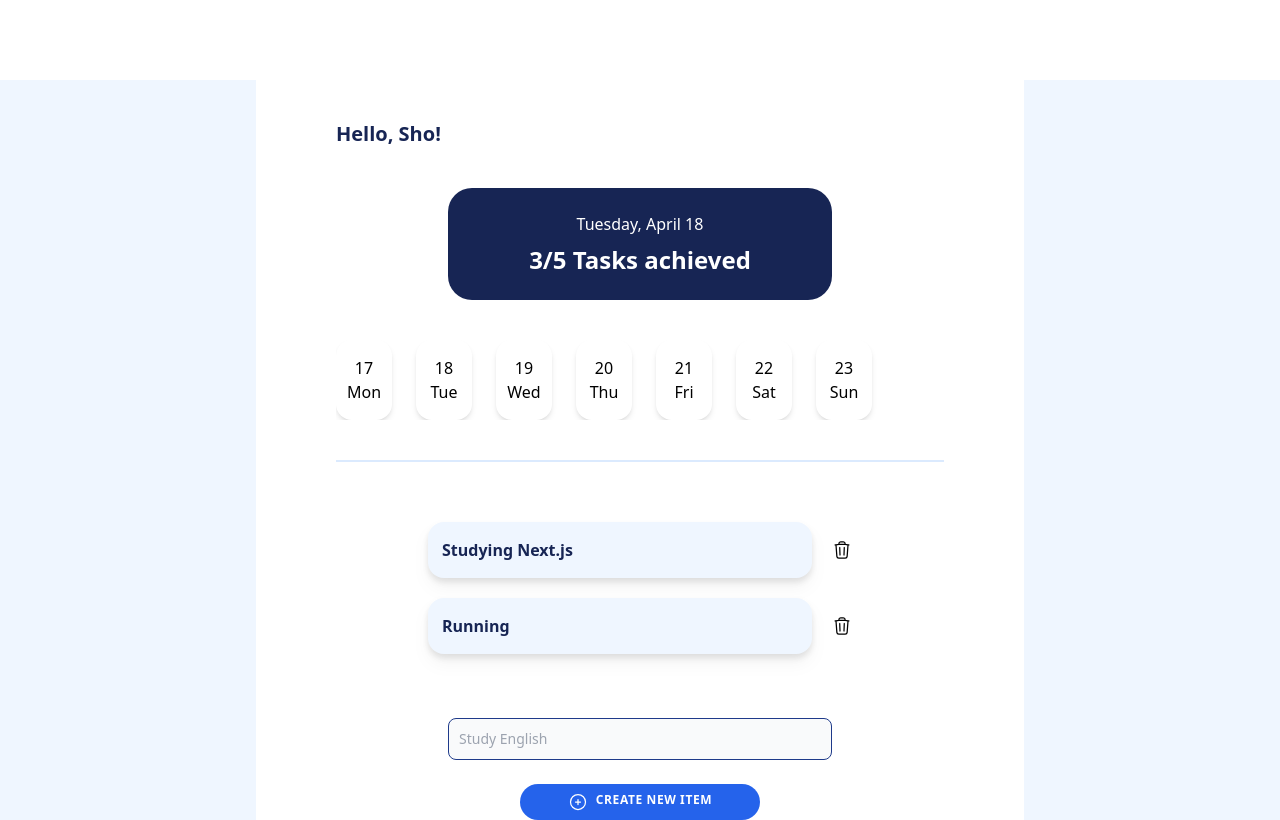
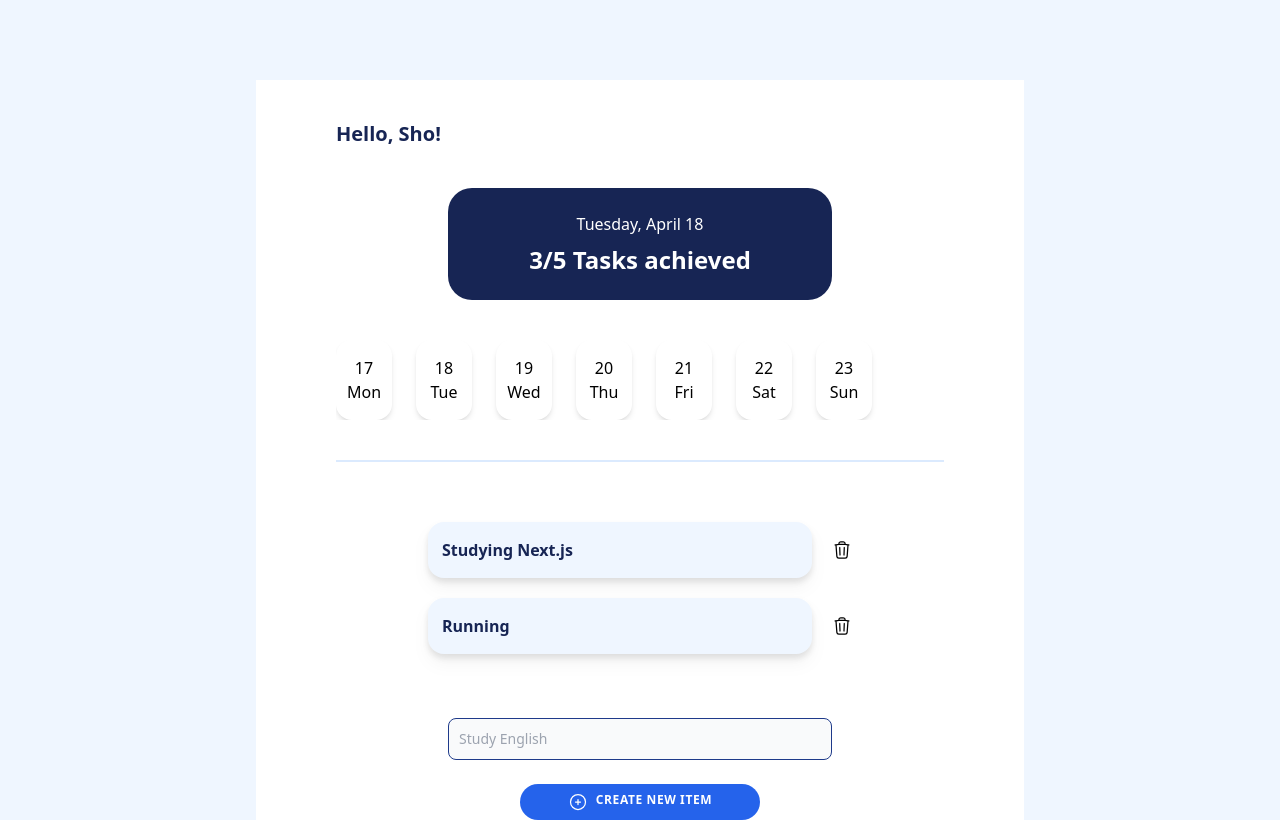
Before and after one commit to mikuweb/Feel_Your_Achievement, a Next.js app: page / in a window 1280 px wide. Built offline with nearby package versions, Linux system fonts and the light colour scheme.

Commit message:
fix style

```diff
--- a/pages/index.tsx
+++ b/pages/index.tsx
@@ -14,7 +14,7 @@ export default function Home() {
         ></meta>
       </Head>
 
-      <div className="bg-blue-50">
+      <div className="bg-blue-50 lg:overflow-hidden">
         <div className="bg-white px-10 lg:max-w-3xl lg:mx-auto lg:mt-20 lg:px-15">
           <Greeting />
           <div className="bg-blue-950 text-center mx-auto rounded-3xl text-white p-10 w-72 lg:w-96 h-28 flex flex-col justify-center gap-2">
```
